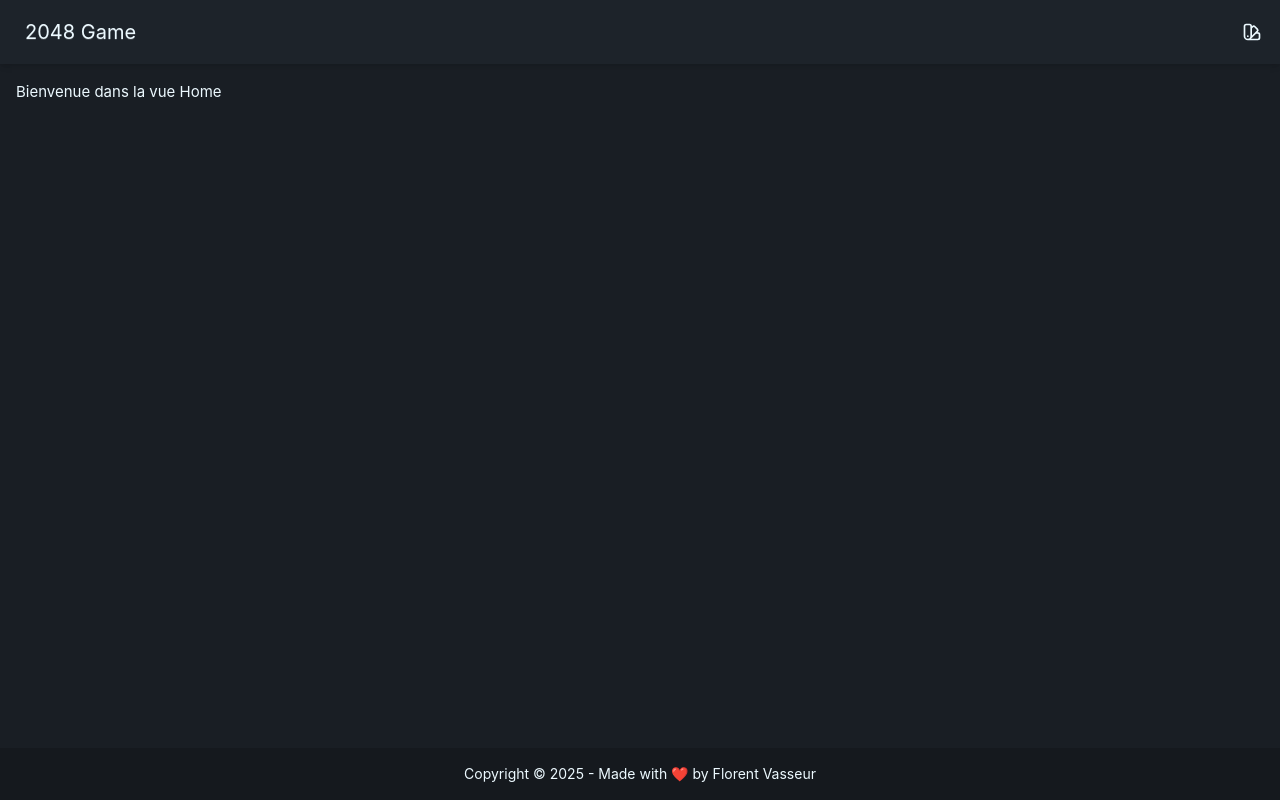
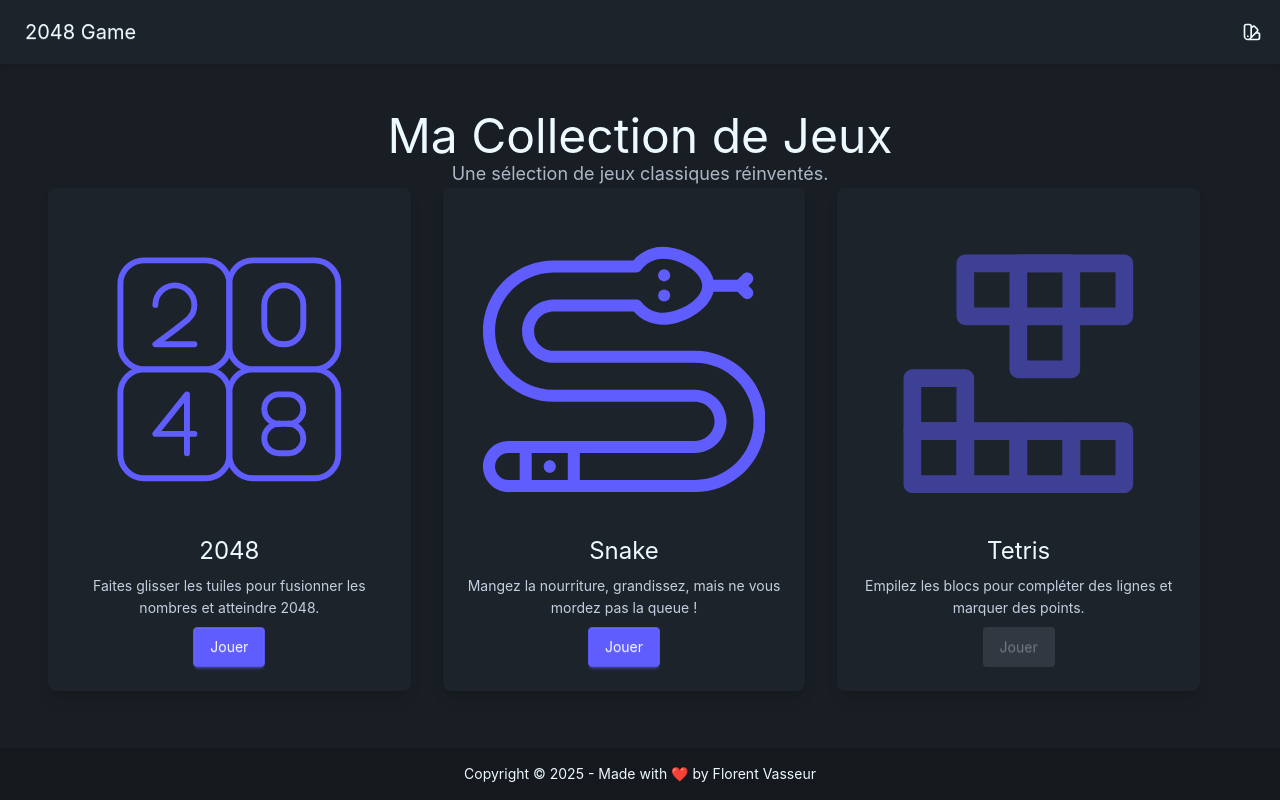
Before and after one commit to Florent-V/Games, a Vue app: page / in a window 1280 px wide. Built offline with nearby package versions, Linux system fonts and the light colour scheme; some icons are missing; the HTML template or start-up script is replaced by a standard one.

Commit message:
feat(struct): update home page with tile game

```diff
--- /dev/null
+++ b/src/components/Game2048Icon.vue
@@ -0,0 +1,21 @@
+<template>
+  <svg
+    xmlns="http://www.w3.org/2000/svg"
+    viewBox="0 0 48 48"
+    fill="none"
+    stroke="currentColor"
+    stroke-linejoin="round"
+    class="w-full h-full"
+  >
+    <rect x="24" y="5.5" width="18.5" height="18.5" rx="4"/>
+    <rect x="5.5" y="24" width="18.5" height="18.5" rx="4"/>
+    <rect x="24" y="24" width="18.5" height="18.5" rx="4"/>
+    <rect x="5.5" y="5.5" width="18.5" height="18.5" rx="4"/>
+    <polyline stroke-linecap="round" points="16.805 38.25 16.804 28.25 11.438 34.967 18.063 34.967"/>
+    <path stroke-linecap="round" d="M29.9375,16.4375a3.3125,3.3125,0,0,0,6.625,0v-3.375a3.3125,3.3125,0,0,0-6.625,0Z"/>
+    <path stroke-linecap="round" d="M11.4375,13.0625a3.3125,3.3125,0,0,1,6.625,0,3.0905,3.0905,0,0,1-.97,2.3423c-1.34,1.176-5.6548,4.3452-5.6548,4.3452h6.625"/>
+    <path stroke-linecap="round" d="M32.4375,33.25a2.5,2.5,0,0,0-2.5,2.5h0a2.5,2.5,0,0,0,2.5,2.5h1.625a2.5,2.5,0,0,0,2.5-2.5h0a2.5,2.5,0,0,0-2.5-2.5"/>
+    <path stroke-linecap="round" d="M34.0625,33.25a2.5,2.5,0,0,0,2.5-2.5h0a2.5,2.5,0,0,0-2.5-2.5h-1.625a2.5,2.5,0,0,0-2.5,2.5h0a2.5,2.5,0,0,0,2.5,2.5"/>
+    <line stroke-linecap="round" x1="32.4375" y1="33.25" x2="34.0625" y2="33.25"/>
+  </svg>
+</template>
--- /dev/null
+++ b/src/components/SnakeIcon.vue
@@ -0,0 +1,34 @@
+<template>
+  <svg
+    xmlns="http://www.w3.org/2000/svg"
+    viewBox="0 0 512 512"
+    fill="currentColor"
+    class="w-full h-full"
+  >
+    <g>
+      <g>
+        <g>
+          <path d="M384,222.23H128c-19.522,0-35.404-15.883-35.404-35.404s15.882-35.404,35.404-35.404h145.157
+            c13.447,15.298,32.508,23.966,53.106,23.966c33.901,0,82.695-24.58,91.278-59.915h43.376l10.018,10.018
+            c2.128,2.128,4.915,3.191,7.703,3.191c2.788,0,5.575-1.063,7.703-3.191c4.254-4.254,4.254-11.152,0-15.407l-5.505-5.505
+            l5.506-5.506c4.254-4.254,4.254-11.152,0-15.407c-4.255-4.254-11.151-4.254-15.407,0l-10.019,10.019h-43.375
+            c-8.583-35.335-57.377-59.915-91.278-59.915c-20.832,0-40.627,9.272-54.019,25.055H128c-70.58,0-128,57.42-128,128
+            s57.42,128,128,128h256c19.522,0,35.404,15.883,35.404,35.404S403.522,385.634,384,385.634H46.298
+            C20.769,385.634,0,406.403,0,431.932c0,25.529,20.769,46.298,46.298,46.298H384c70.58,0,128-57.42,128-128
+            S454.58,222.23,384,222.23z M66.451,456.443H46.298c-13.515,0-24.511-10.995-24.511-24.511c0-13.516,10.996-24.511,24.511-24.511
+            h20.153V456.443z M153.6,456.443H88.238v-49.021H153.6V456.443z M384,456.443H175.387v-49.021H384
+            c31.535,0,57.191-25.656,57.191-57.191S415.535,293.038,384,293.038H128c-58.566,0-106.213-47.647-106.213-106.213
+            c0-58.566,47.647-106.213,106.213-106.213h149.549c3.512,0,6.807-1.693,8.853-4.547c9.206-12.841,24.108-20.508,39.862-20.508
+            c14.337,0,32.874,6.172,47.224,15.724c14.989,9.976,23.585,22.113,23.585,33.297s-8.596,23.321-23.585,33.297
+            c-14.349,9.552-32.887,15.724-47.224,15.724c-15.562,0-29.858-7.15-39.224-19.615c-2.058-2.739-5.285-4.351-8.709-4.351H128
+            c-31.535,0-57.191,25.656-57.191,57.192c0,31.536,25.657,57.191,57.191,57.191h256c58.566,0,106.213,47.646,106.213,106.213
+            C490.213,408.796,442.566,456.443,384,456.443z"/>
+          <circle cx="328.083" cy="85.787" r="10.894"/>
+          <circle cx="328.083" cy="122.074" r="10.894"/>
+          <path d="M120.919,443.37c6.015,0,10.894-4.877,10.894-10.894v-1.089c0-6.017-4.878-10.894-10.894-10.894
+            c-6.016,0-10.894,4.877-10.894,10.894v1.089C110.026,438.493,114.904,443.37,120.919,443.37z"/>
+        </g>
+      </g>
+    </g>
+  </svg>
+</template>
--- /dev/null
+++ b/src/components/TetrisIcon.vue
@@ -0,0 +1,20 @@
+<template>
+  <svg
+    xmlns="http://www.w3.org/2000/svg"
+    viewBox="0 0 32 32"
+    fill="none"
+    stroke="currentColor"
+    stroke-width="2"
+    stroke-linecap="round"
+    stroke-linejoin="round"
+    class="w-full h-full"
+  >
+    <rect x="10" y="4" width="18" height="6"/>
+    <rect x="13" y="7" transform="matrix(6.123234e-17 -1 1 6.123234e-17 9 29)" width="12" height="6"/>
+    <rect x="4" y="23" width="6" height="6"/>
+    <rect x="4" y="17" width="6" height="6"/>
+    <rect x="10" y="23" width="6" height="6"/>
+    <rect x="16" y="23" width="6" height="6"/>
+    <rect x="22" y="23" width="6" height="6"/>
+  </svg>
+</template>
--- a/src/router/index.ts
+++ b/src/router/index.ts
@@ -20,6 +20,11 @@ const router = createRouter({
       path: '/game/snake',
       name: 'game-snake',
       component: SnakeView
+    },
+    {
+      path: '/game/tetris',
+      name: 'game-tetris',
+      component: SnakeView
     }
   ]
 })
--- a/src/views/HomeView.vue
+++ b/src/views/HomeView.vue
@@ -1,9 +1,69 @@
 <script setup lang="ts">
+import { shallowRef } from 'vue';
+import { RouterLink } from 'vue-router';
+import Game2048Icon from '@/components/Game2048Icon.vue'
+import SnakeIcon from '@/components/SnakeIcon.vue';
+import TetrisIcon from '@/components/TetrisIcon.vue';
+
+const games = shallowRef([
+  {
+    name: '2048',
+    description: 'Faites glisser les tuiles pour fusionner les nombres et atteindre 2048.',
+    routeName: 'game-2048',
+    icon: Game2048Icon
+  },
+  {
+    name: 'Snake',
+    description: 'Mangez la nourriture, grandissez, mais ne vous mordez pas la queue !',
+    routeName: 'game-snake',
+    icon: SnakeIcon
+  },
+  {
+    name: 'Tetris',
+    description: 'Empilez les blocs pour compléter des lignes et marquer des points.',
+    routeName: 'game-tetris',
+    icon: TetrisIcon,
+    disabled: true
+  },
+]);
 
 </script>
 
 <template>
-  <main>
-    <h1>Bienvenue dans la vue Home</h1>
-  </main>
+  <div class="p-4 sm:p-8">
+    <header class="text-center mb-10">
+      <h1 class="text-4xl sm:text-5xl font-extrabold">Ma Collection de Jeux</h1>
+      <p class="text-lg text-base-content/70 mt-2">Une sélection de jeux classiques réinventés.</p>
+    </header>
+
+    <main>
+      <div class="grid grid-cols-1 md:grid-cols-2 lg:grid-cols-3 gap-8 max-w-6xl mx-auto">
+        <RouterLink
+          v-for="game in games"
+          :key="game.name"
+          :to="{ name: game.routeName }"
+          :class="[
+            'card bg-base-100 shadow-lg transition-shadow duration-300 ease-in-out',
+            { 'hover:shadow-2xl transform hover:-translate-y-1': !game.disabled, 'cursor-not-allowed': game.disabled }
+          ]"
+          :is="game.disabled ? 'div' : 'RouterLink'"
+        >
+          <figure class="px-10 pt-10">
+            <component
+              :is="game.icon"
+              class="w-16 h-16 text-primary"
+              :class="{ 'opacity-50': game.disabled }"
+            />
+          </figure>
+          <div class="card-body items-center text-center">
+            <h2 class="card-title text-2xl font-bold">{{ game.name }}</h2>
+            <p class="text-base-content/80">{{ game.description }}</p>
+            <div class="card-actions mt-4">
+              <button class="btn btn-primary" :disabled="game.disabled">Jouer</button>
+            </div>
+          </div>
+        </RouterLink>
+      </div>
+    </main>
+  </div>
 </template>
```
